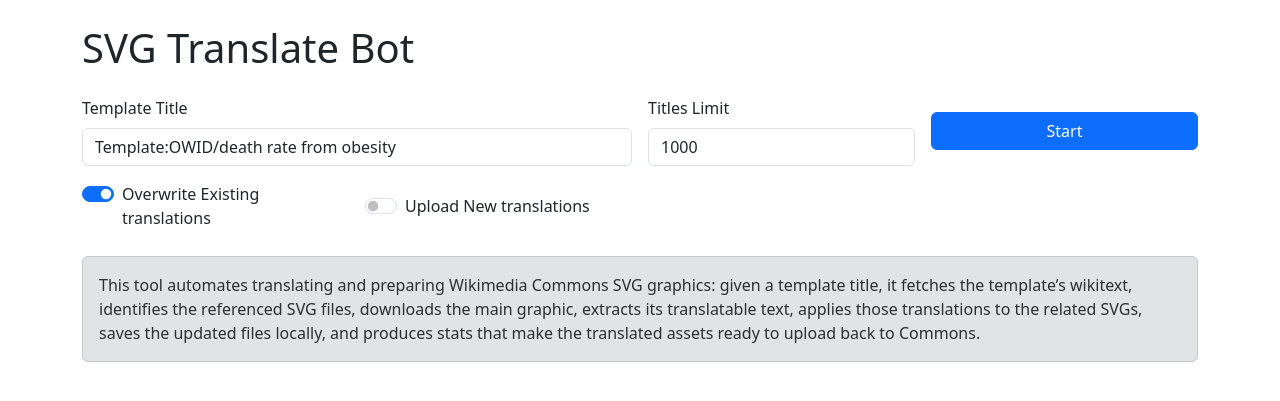
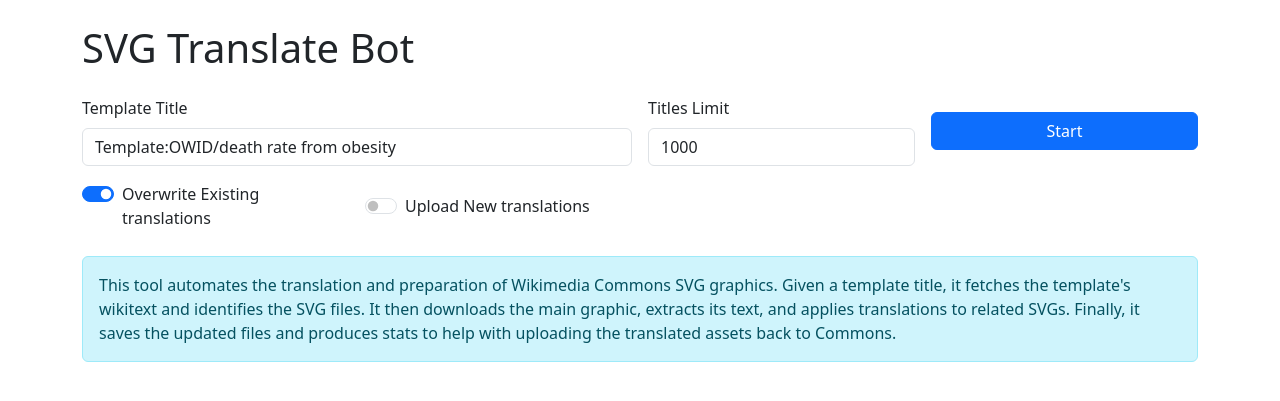
Before and after one commit to Mdwiki-TD/svg_translate, a Flask app: page / in a window 1280 px wide. Shown: the part 56-457 px from the top of the page. Run offline with Flask 3, Linux system fonts and the light colour scheme; parts of the project's set-up code (start-up, migrations or seed data) failed here and were passed over.

Commit message:
Update alert message for clarity and detail

```diff
--- a/src/web/templates/index.html
+++ b/src/web/templates/index.html
@@ -67,12 +67,11 @@
     </form>
 
     {% if not task_id %}
-        <div class="alert alert-secondary" role="alert">
-            This tool automates translating and preparing Wikimedia Commons SVG graphics: given a template
-            title, it fetches the template’s wikitext, identifies the referenced SVG files, downloads the main
-            graphic, extracts its translatable text, applies those translations to the related SVGs, saves the
-            updated files locally, and produces stats that make the translated assets ready to upload back to
-            Commons.
+        <div class="alert alert-info" role="alert">
+            This tool automates the translation and preparation of Wikimedia Commons SVG graphics.
+            Given a template title, it fetches the template's wikitext and identifies the SVG files.
+            It then downloads the main graphic, extracts its text, and applies translations to related SVGs.
+            Finally, it saves the updated files and produces stats to help with uploading the translated assets back to Commons.
         </div>
     {% endif %}
 
```
